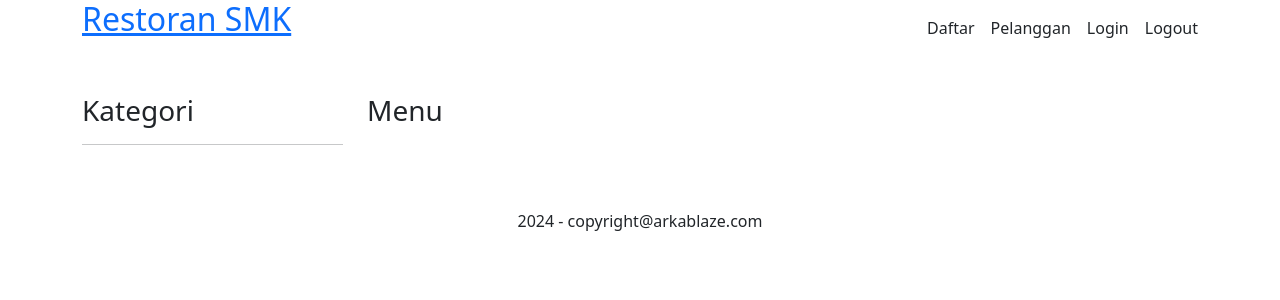
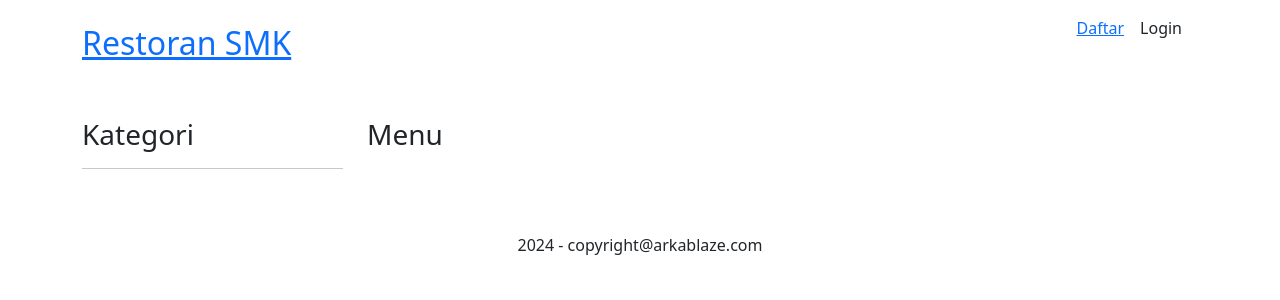
Before and after one commit to MuhammadIzzataArkananta/php-tugas, a PHP site: page /php-tugas/ in a window 1280 px wide. Shown: the top 300 px of the page. Run offline with PHP 8.4, Linux system fonts and the light colour scheme; data that the repository does not hold is empty.

Commit message:
FRONT END - Registrasi Pelanggan Aplikasi Restoran Berbasis Web
video #41

```diff
--- /dev/null
+++ b/youtube-php/restoran/home/info.php
@@ -0,0 +1,4 @@
+<h2>Registrasi Berhasil Silahkan Login</h2>
+<div class="float-left mr-5">
+    <a class="btn btn-primary" href="#" role="button">Login</a>
+</div>
--- a/youtube-php/restoran/index.php
+++ b/youtube-php/restoran/index.php
@@ -19,14 +19,27 @@ $row=$db->getALL($sql);
 <body>
     <div class="container">
         <div class="row">
-            <div class="col-md-3">
+            <div class="col-md-3 mt-4">
                 <h2><a href="index.php">Restoran SMK</a></h2>
             </div>
             <div class="col-md-9">
-                <div class="float-end mt-3">Logout</a></div>
-                <div class="float-end mt-3 me-3">Login</a></div>
-                <div class="float-end mt-3 me-3">Pelanggan </a></div>
-                <div class="float-end mt-3 me-3">Daftar </a></div>
+                <?php
+
+                    if(isset($_SESSION['pelanggan'])) {
+                        echo '
+                            <div class="float-end mt-3">Logout</div>
+                            <div class="float-end mt-3 me-3">Pelanggan</div>
+                        ';
+                    }
+                    else {
+                        echo '
+                            <div class="float-end mt-3 me-3">Login</div>
+                            <div class="float-end mt-3 me-3"><a href="?f=home&m=daftar">Daftar</a></div>
+                        ';
+                    }
+
+                ?>
+
             </div>
         </div>
         <div class="row mt-5">
```
Also changed, not shown: youtube-php/restoran/home/daftar.php (added, +62 -0 lines).
